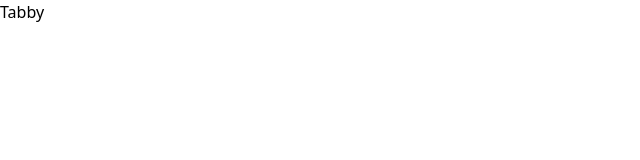
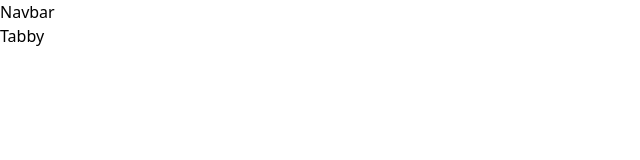
Before and after one commit to BrentWMiller/newtabby, a Nuxt app: page / in a window 1280 px wide. Shown: the top 160 px of the page, without its empty margins (0-640 px from the left). Built offline with nearby package versions, Linux system fonts and the light colour scheme.

Commit message:
Sets up base project for deployment

```diff
--- /dev/null
+++ b/components/TheNavbar.vue
@@ -0,0 +1,11 @@
+<template>
+  <nav>
+    Navbar
+  </nav>
+</template>
+
+<script>
+export default {};
+</script>
+
+<style></style>
--- a/layouts/default.vue
+++ b/layouts/default.vue
@@ -1,8 +1,8 @@
 <template>
   <div>
+    <the-navbar />
     <Nuxt />
   </div>
 </template>
 
-<style>
-</style>
+<style></style>
--- a/package.json
+++ b/package.json
@@ -6,7 +6,9 @@
     "debug": "nuxt -o",
     "build": "nuxt build",
     "start": "nuxt start",
-    "generate": "nuxt generate"
+    "generate": "nuxt generate",
+    "export": "nuxt export",
+    "deploy": "firebase use tabby-4af5b && npm run build && npm run generate && firebase deploy"
   },
   "dependencies": {
     "@nuxtjs/axios": "^5.12.0",
```
Also changed, not shown: 1 other file (tests, documents, lock files or other folders).
